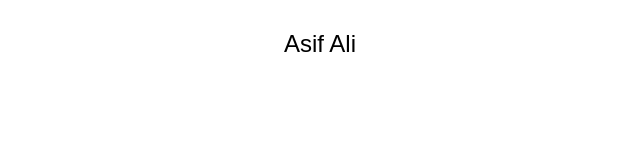
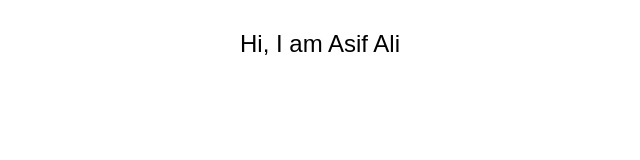
Before and after one commit to asif-03/asif-03.github.io, a website: page index.html in a window 1280 px wide. Shown: the whole page, without its empty margins (320-960 px from the left). Drawn offline with Linux system fonts and the light colour scheme.

Commit message:
minor change

```diff
--- a/index.html
+++ b/index.html
@@ -12,7 +12,7 @@
 <body>
 
   <div class="root">
-    <div class="heading">Asif Ali</div>
+    <div class="heading">Hi, I am Asif Ali</div>
   </div>
 
 </body>
```
